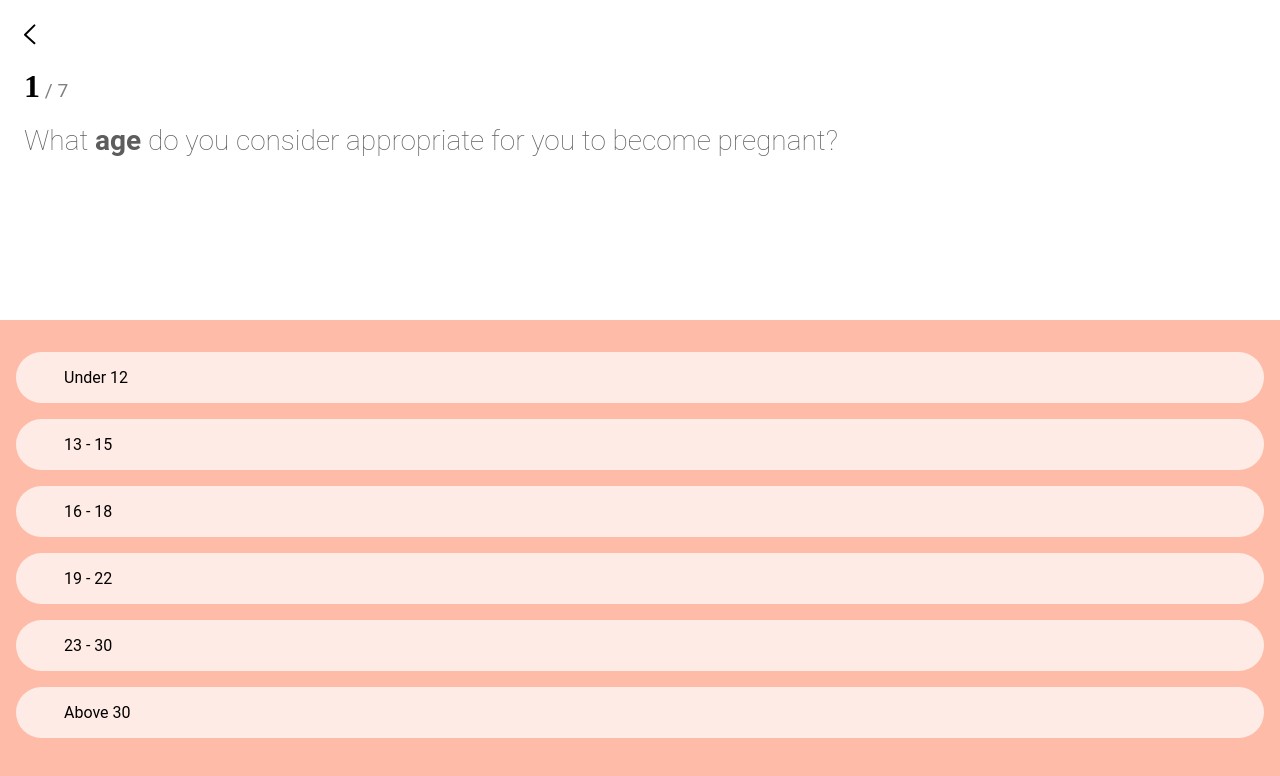
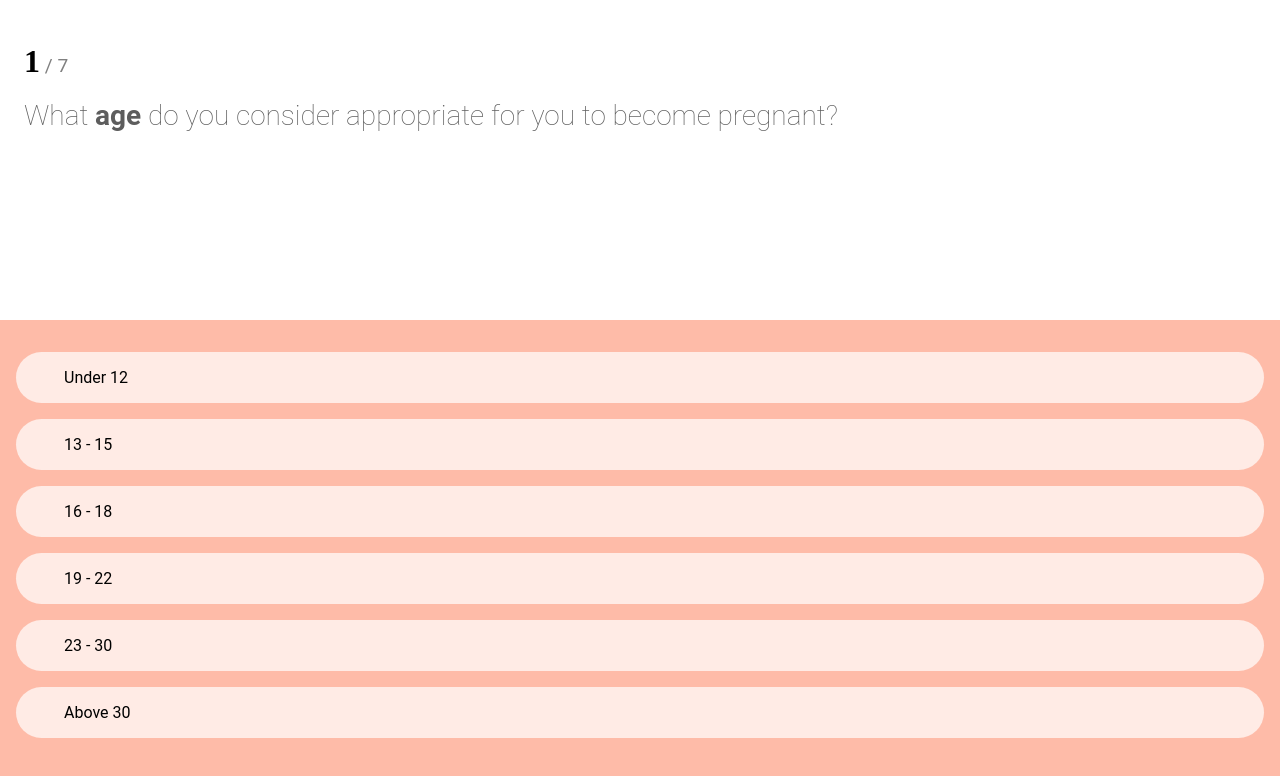
Before and after one commit to sandboxnu/knowyouroptions, a Next.js app in the folder frontend/: page / in a window 1280 px wide. Shown: the top 776 px of the page. Built offline with nearby package versions, Linux system fonts and the light colour scheme; a web font is replaced by a local one.

Commit message:
removed back button on first page

```diff
--- a/frontend/templates/survey/index.tsx
+++ b/frontend/templates/survey/index.tsx
@@ -105,7 +105,7 @@ const Survey = ({
   return (
     <Wrapper>
       <HeaderElm>
-        <SvgLeftArrow onClick={onClick} />
+        {pageNumber !== 1 && <SvgLeftArrow onClick={onClick} />}
         <PageNumberFraction number={pageNumber} />
         <Question
           dangerouslySetInnerHTML={{ __html: makeBold(question, boldedWord) }}
```
